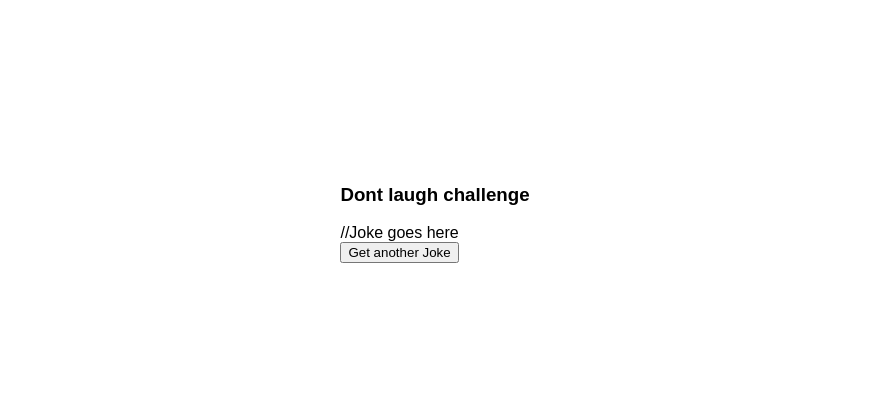
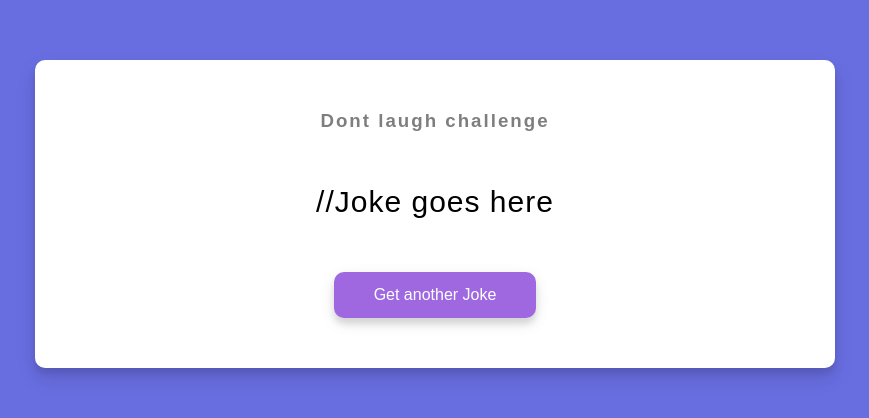
Before and after one commit to buhills/dad-jokes, a plain HTML site: page index.html in a window 1280 px wide. Shown: the part 186-604 px from the top of the page, without its empty margins (205-1074 px from the left). Drawn offline with Linux system fonts and the light colour scheme; no server answers.

Commit message:
complete code added

```diff
--- a/assets/script/index.js
+++ b/assets/script/index.js
@@ -0,0 +1,34 @@
+const jokeEl = document.getElementById('joke')
+const jokebtn = document.getElementById('jokebtn')
+
+jokebtn.addEventListener('click', generateJoke)
+generateJoke()
+//Using async/await
+async function generateJoke () {
+  const config = {
+    headers: {
+      'Accept': 'application/json'
+    }
+  }
+
+  const res = await fetch('https://icanhazdadjoke.com/', config)
+
+  const data = await res.json()
+
+  jokeEl.innerHTML = data.joke
+}
+
+//Using .then() method
+// function generateJoke () {
+//   const config = {
+//     headers: {
+//       'Accept': 'application/json'
+//     }
+//   }
+
+//   fetch('https://icanhazdadjoke.com/', config)
+//   .then(res => res.json())
+//   .then((data) => {
+//     jokeEl.innerHTML = data.joke
+//   })
+// }
--- a/assets/styles/styles.css
+++ b/assets/styles/styles.css
@@ -3,6 +3,7 @@
 }
 
 body {
+  background-color: #686de0;
   font-family: sans-serif;
   display: flex;
   align-items: center;
@@ -12,3 +13,46 @@ body {
   height: 100vh;
   margin: 0;
 }
+
+.container {
+  background-color: #fff;
+  border-radius: 10px;
+  box-shadow: 0 10px 20px #0000001a, 0 6px 6px #0000001a;
+  padding: 50px 20px;
+  text-align: center;
+  width: 800px;
+  max-width: 100%;
+}
+
+h3 {
+  margin: 0;
+  opacity: 0.5;
+  letter-spacing: 2px;
+}
+
+.joke {
+  font-size: 30px;
+  letter-spacing: 1px;
+  line-height: 40px;
+  margin: 50px auto;
+  max-width: 600px;
+}
+
+.btn {
+  background-color: #9f68e0;
+  border: 0;
+  color: #fff;
+  border-radius: 10px;
+  box-shadow: 0 5px 15px #0000001a, 0 6px 6px #0000001a;
+  padding: 14px 40px;
+  font-size: 16px;
+  cursor: pointer;
+}
+
+.btn:active {
+  transform: scale(0.98);
+}
+
+.btn:focus {
+  outline: 0;
+}
--- a/index.html
+++ b/index.html
@@ -12,7 +12,7 @@
     <div id="joke" class="joke">
       //Joke goes here
     </div>
-    <button id="jokebtn" class="jokebtn">Get another Joke</button>
+    <button id="jokebtn" class="btn">Get another Joke</button>
   </div>
 
   <script src="./assets/script/index.js"></script>
```
